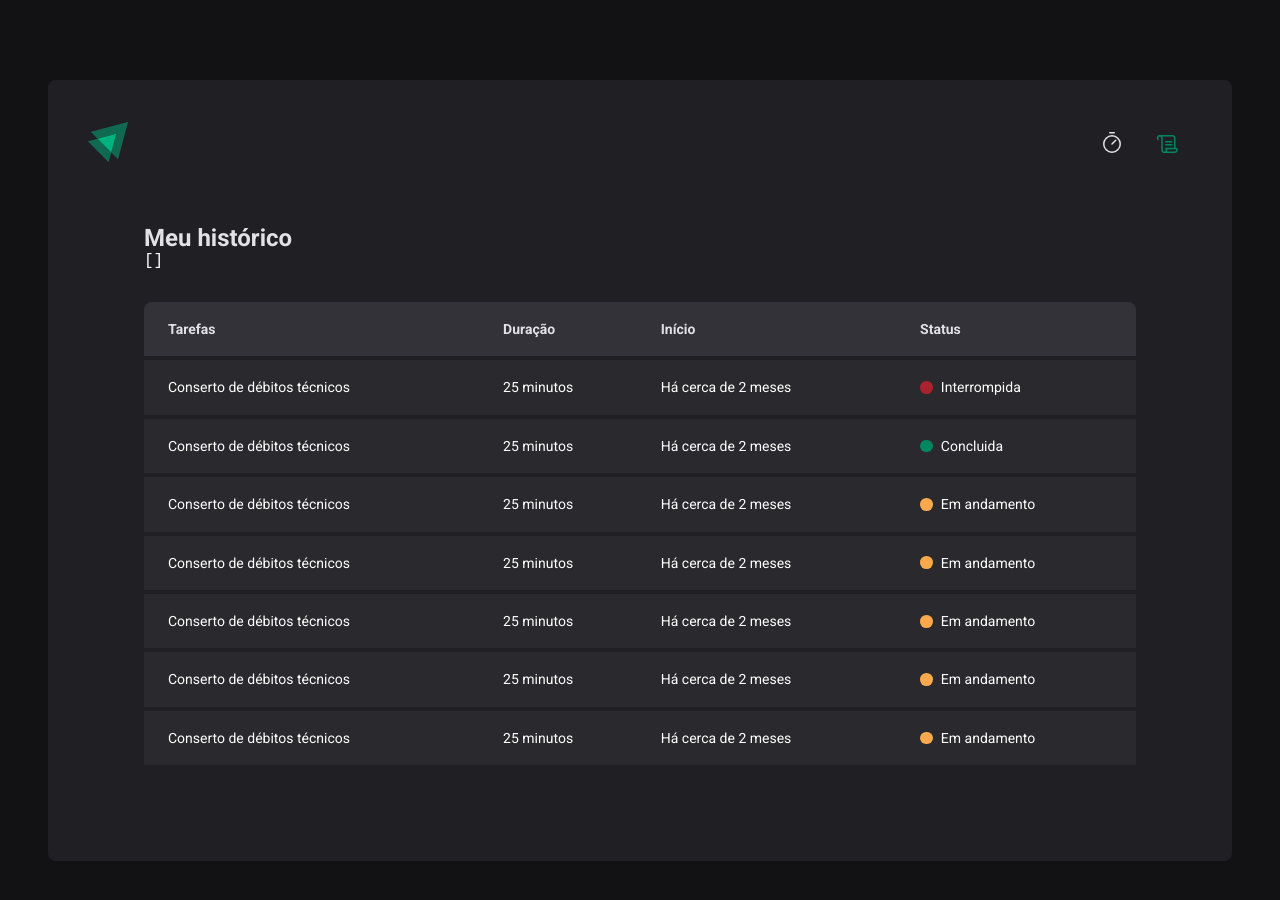
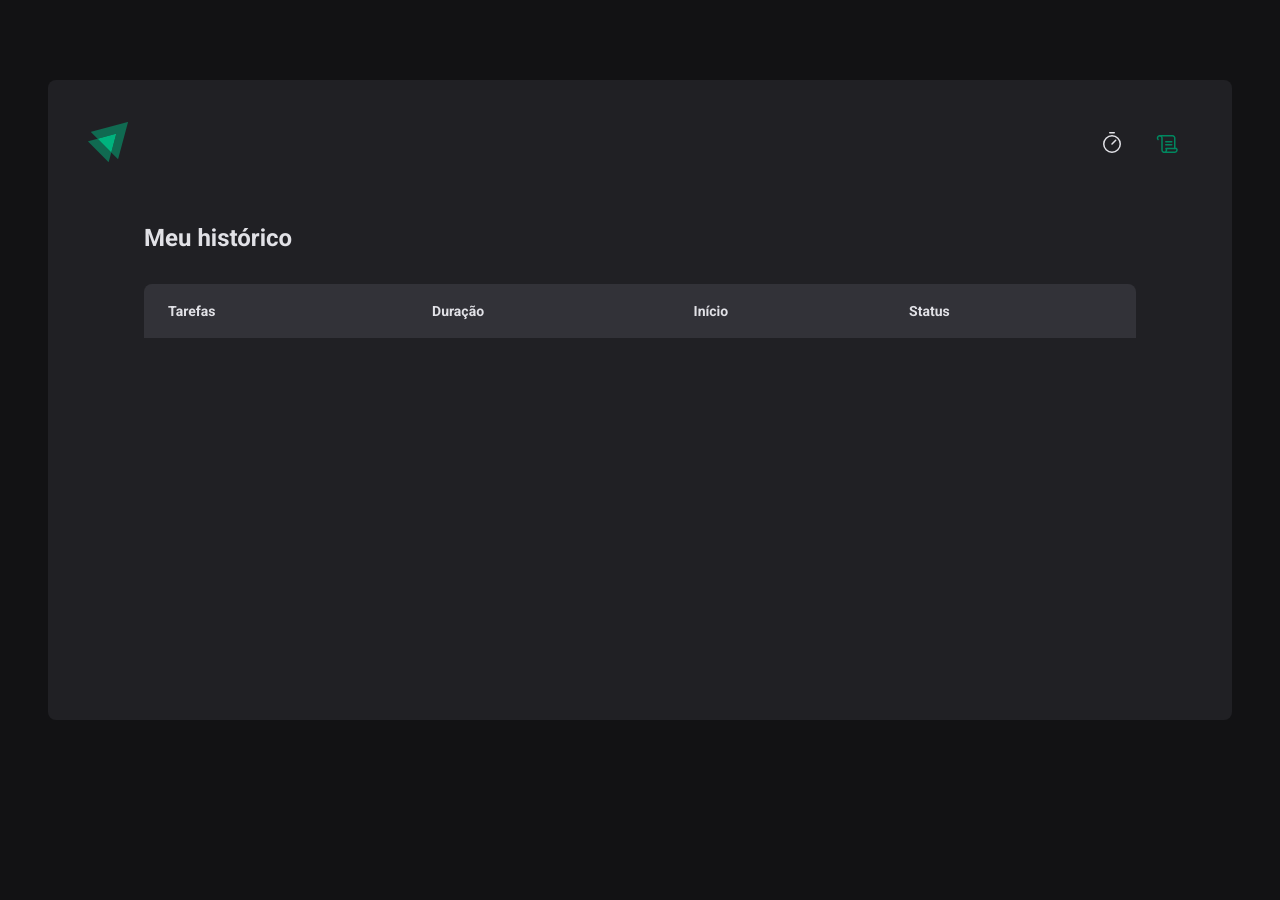
Before and after one commit to TiagoAraujoDev/BeProductiveApp, a React (Vite) app: page /history in a window 1280 px wide. Shown: the top 900 px of the page. After the commit the page ends 800 px from the top, so only its background shows below. Built offline with nearby package versions, Linux system fonts and the light colour scheme.

Commit message:
feat: Set cycle in history

```diff
--- a/src/contexts/CyclesContext.tsx
+++ b/src/contexts/CyclesContext.tsx
@@ -51,8 +51,6 @@
     setCycles((state) => [...state, newCycle])
     setActiveCycleId(id)
     setAmountSecondsPassed(0)
-
-    // reset()
   }
 
   function interruptCurrentCycle() {
--- a/src/pages/History/index.tsx
+++ b/src/pages/History/index.tsx
@@ -9,7 +9,6 @@
   return (
     <HistoryContainer>
       <h1>Meu histórico</h1>
-      <pre>{JSON.stringify(cycles, null, 2)}</pre>
       <HistoryList>
         <table>
           <thead>
@@ -21,62 +20,26 @@
             </tr>
           </thead>
           <tbody>
-            <tr>
-              <td>Conserto de débitos técnicos</td>
-              <td>25 minutos</td>
-              <td>Há cerca de 2 meses</td>
-              <td>
-                <Status statusColor={'red'}>Interrompida</Status>
-              </td>
-            </tr>
-            <tr>
-              <td>Conserto de débitos técnicos</td>
-              <td>25 minutos</td>
-              <td>Há cerca de 2 meses</td>
-              <td>
-                <Status statusColor={'green'}>Concluida</Status>
-              </td>
-            </tr>
-            <tr>
-              <td>Conserto de débitos técnicos</td>
-              <td>25 minutos</td>
-              <td>Há cerca de 2 meses</td>
-              <td>
-                <Status statusColor={'yellow'}>Em andamento</Status>
-              </td>
-            </tr>
-            <tr>
-              <td>Conserto de débitos técnicos</td>
-              <td>25 minutos</td>
-              <td>Há cerca de 2 meses</td>
-              <td>
-                <Status statusColor={'yellow'}>Em andamento</Status>
-              </td>
-            </tr>
-            <tr>
-              <td>Conserto de débitos técnicos</td>
-              <td>25 minutos</td>
-              <td>Há cerca de 2 meses</td>
-              <td>
-                <Status statusColor={'yellow'}>Em andamento</Status>
-              </td>
-            </tr>
-            <tr>
-              <td>Conserto de débitos técnicos</td>
-              <td>25 minutos</td>
-              <td>Há cerca de 2 meses</td>
-              <td>
-                <Status statusColor={'yellow'}>Em andamento</Status>
-              </td>
-            </tr>
-            <tr>
-              <td>Conserto de débitos técnicos</td>
-              <td>25 minutos</td>
-              <td>Há cerca de 2 meses</td>
-              <td>
-                <Status statusColor={'yellow'}>Em andamento</Status>
-              </td>
-            </tr>
+            {cycles.map((cycle) => {
+              return (
+                <tr key={cycle.id}>
+                  <td>{cycle.task}</td>
+                  <td>{cycle.minutesAmount} minutos</td>
+                  <td>{cycle.startDate.toISOString()}</td>
+                  <td>
+                    {cycle.finishedDate && (
+                      <Status statusColor={'green'}>Concluido</Status>
+                    )}
+                    {cycle.interruptedDate && (
+                      <Status statusColor={'red'}>Interrompido</Status>
+                    )}
+                    {!cycle.interruptedDate && !cycle.finishedDate && (
+                      <Status statusColor={'yellow'}>Em andamento</Status>
+                    )}
+                  </td>
+                </tr>
+              )
+            })}
           </tbody>
         </table>
       </HistoryList>
--- a/src/pages/Home/index.tsx
+++ b/src/pages/Home/index.tsx
@@ -36,14 +36,19 @@
     },
   })
 
-  const { handleSubmit, watch /* reset */ } = newCycleForm
+  const { handleSubmit, watch, reset } = newCycleForm
+
+  function handleCreateNewCycle(data: NewCycleFormData) {
+    createNewCycle(data)
+    reset()
+  }
 
   const task = watch('task')
   const isSubmitDisabled = !task
 
   return (
     <HomeContainer>
-      <form onSubmit={handleSubmit(createNewCycle)} action="">
+      <form onSubmit={handleSubmit(handleCreateNewCycle)} action="">
         <FormProvider {...newCycleForm}>
           <NewCycleForm />
         </FormProvider>
```
